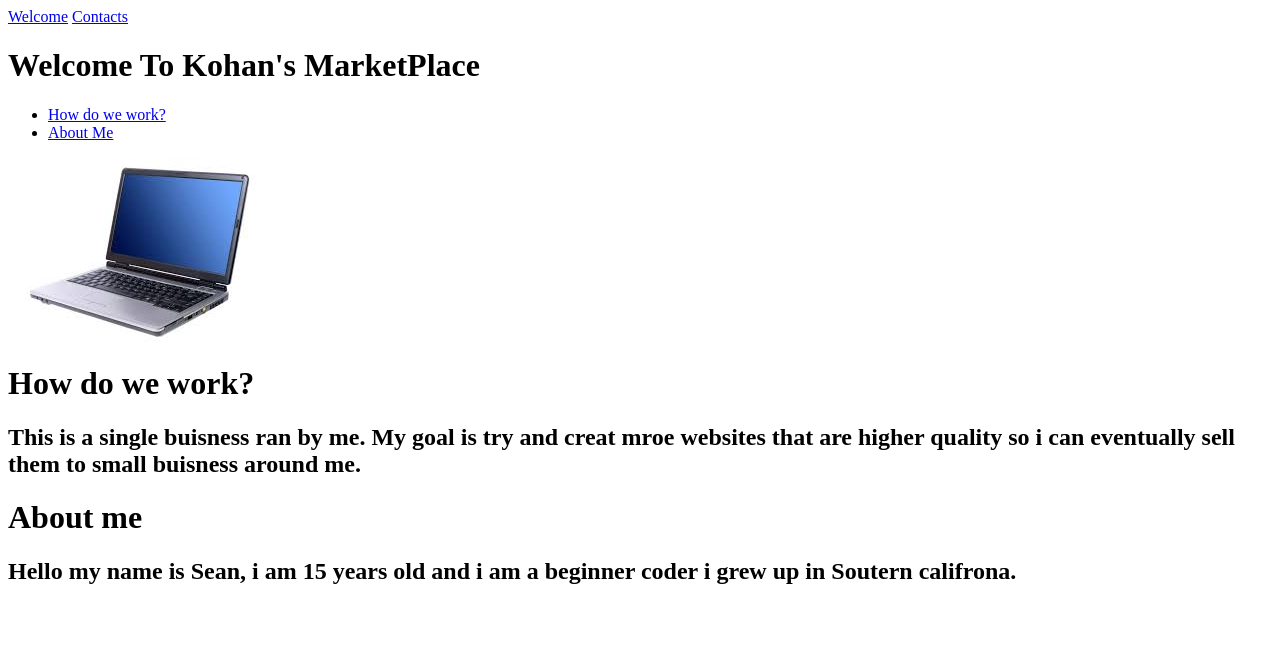
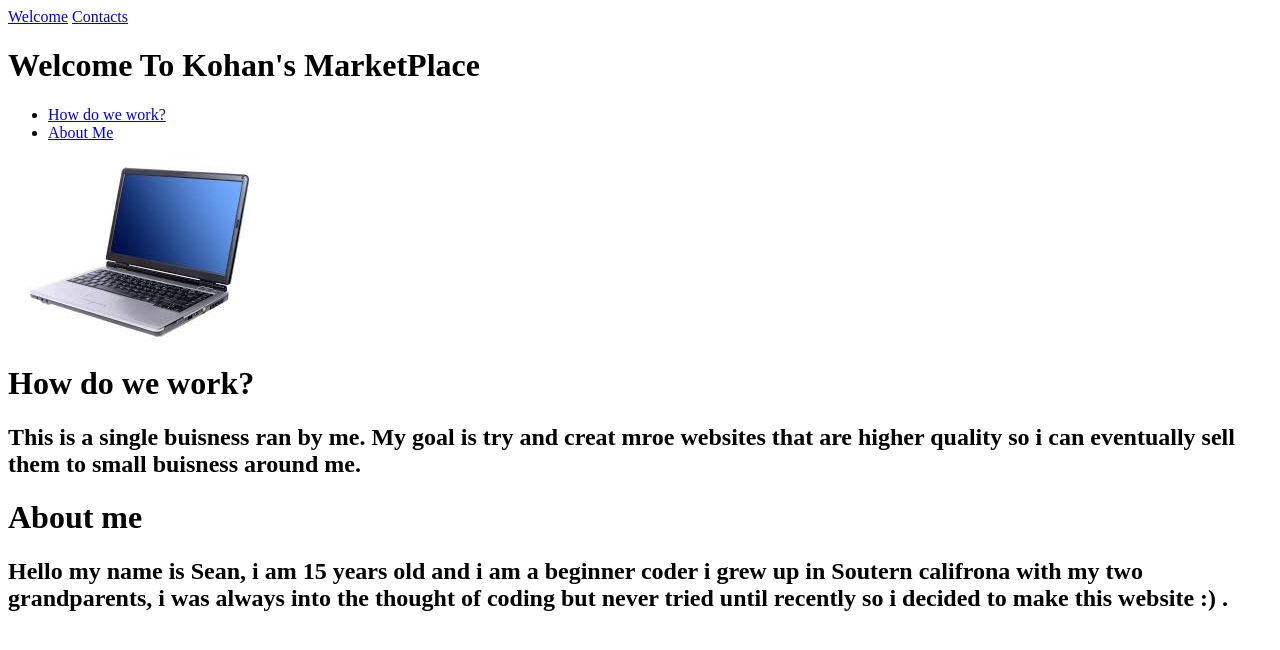
Before and after one commit to K0han1/Folder, a plain HTML site: page index.html in a window 1280 px wide. Drawn offline with Linux system fonts and the light colour scheme.

Commit message:
Update index.html

```diff
--- a/index.html
+++ b/index.html
@@ -16,7 +16,7 @@
   <div id="How Do We Work?">
   <h2>This is a single buisness ran by me. My goal is try and creat mroe websites that are higher quality so i can eventually sell them to small buisness around me.</h2></div>
   <h1>About me</h1><div id="About Me">
-  <h2>Hello my name is Sean, i am 15 years old and i am a beginner coder i grew up in Soutern califrona.</h2></div>
+  <h2>Hello my name is Sean, i am 15 years old and i am a beginner coder i grew up in Soutern califrona with my two grandparents, i was always into the thought of coding but never tried until recently so i decided to make this website :) .</h2></div>
 
 
 </html>
```
